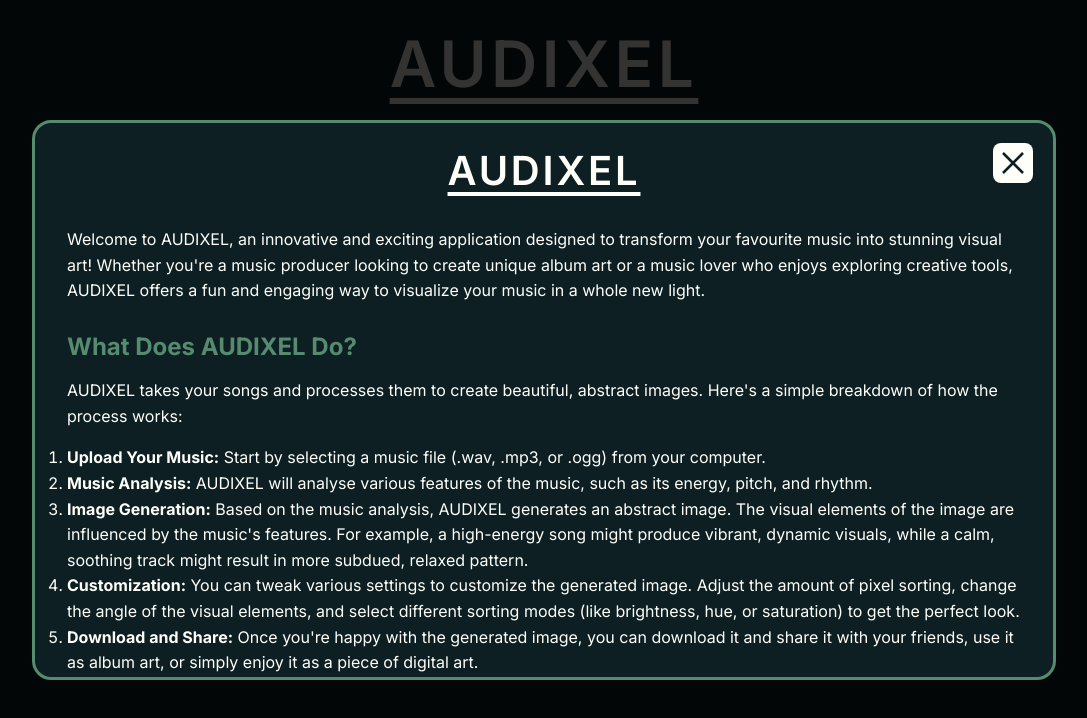
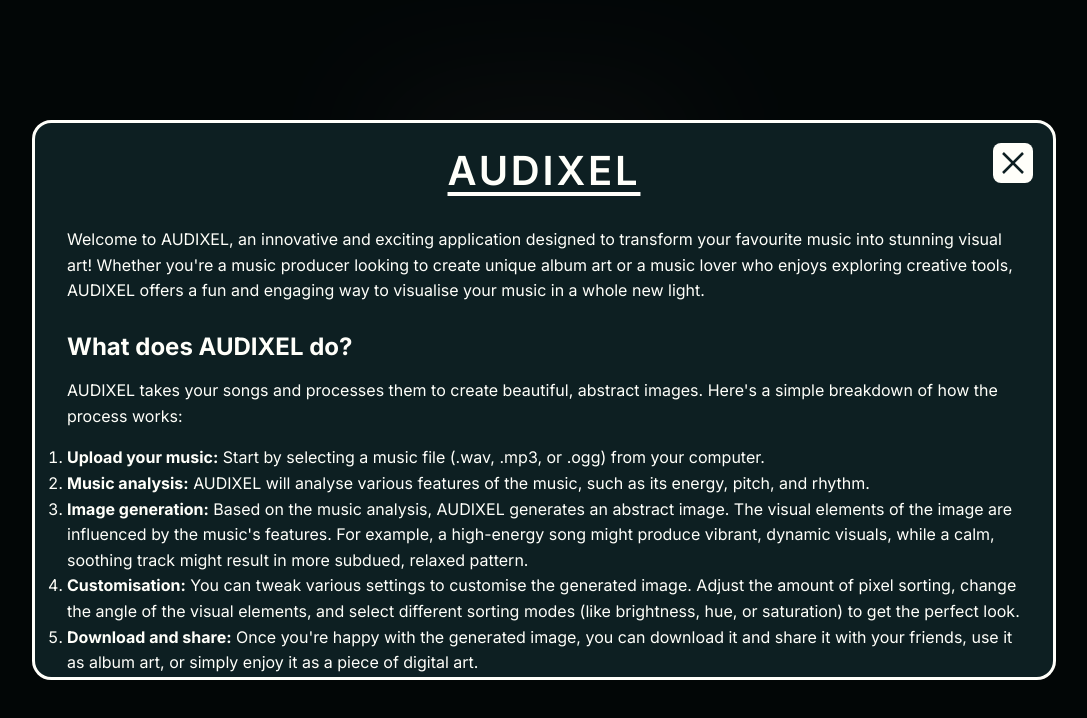
Before and after one commit to erikpataki/AUDIXEL, a React (Create React App) app: page / in a window 1280 px wide. Shown: the top 718 px of the page, without its empty margins (96-1183 px from the left). Built offline with nearby package versions, Linux system fonts and the light colour scheme.

Commit message:
small changes to colours and added drop-shadows to titles and such.

```diff
--- a/src/components/Modal/Modal.css
+++ b/src/components/Modal/Modal.css
@@ -13,7 +13,8 @@
 
 .modal-content {
   background-color: #0D1F22;
-  border: 3px solid #558B6E;
+  /* border: 3px solid #558B6E; */
+  border: 3px solid #FFFFFA;
   border-radius: 1.2rem;
   padding: 2rem;
   width: 80%;
@@ -84,7 +85,7 @@
 .tutorial-message h2 {
   margin-top: 1.5rem;
   margin-bottom: 0.75rem;
-  color: #558B6E;
+  /* color: #558B6E; */
 }
 
 .modal-buttons {
--- a/src/pages/Home.css
+++ b/src/pages/Home.css
@@ -50,12 +50,13 @@
 .main-title {
     width: 100%;
     text-align: left;
-    text-decoration: underline;
+    /* text-decoration: underline; */
     font-size: 3rem;
     margin-bottom: 0;
     letter-spacing: 0.07em;
     font-weight: 600;
     text-underline-offset: 0.17em;
+    filter: drop-shadow(0 0 20px #0D1F22);
     user-select: none;
     -webkit-user-select: none;
     -moz-user-select: none;
@@ -78,6 +79,7 @@
 
 .switch {
     margin-left: auto;
+    filter: drop-shadow(0 0 20px #0d1f2250);
 }
 
 .chosen-file {
--- a/src/pages/LandingPage.css
+++ b/src/pages/LandingPage.css
@@ -6,12 +6,13 @@
     position: absolute;
     top: 0;
     width: 100%;
-    margin-top: 2rem;
+    margin-top: 14vh;
 }
 
 .main-title.landing-page-title-text {
+    font-size: 4rem;
+    filter: drop-shadow(0 0 65px #FFFFFA);
     text-align: center;
-    font-size: 4rem;
 }
 
 .upload-block {
@@ -81,8 +82,6 @@
     align-items: center;
 }
 
-
-
 .upload-text {
     display: flex;
     justify-content: center;
@@ -106,6 +105,8 @@
     justify-content: center;
     align-items: center;
     position: relative;
+    background-color: #0D1F22;
+    filter: drop-shadow(0 0 65px #fffffa2a);
 }
 
 .upload-text:hover {
--- a/src/utils/tutorialContent.js
+++ b/src/utils/tutorialContent.js
@@ -2,19 +2,19 @@ import React from 'react';
 
 export const getTutorialMessage = () => (
   <div>
-    <p>Welcome to AUDIXEL, an innovative and exciting application designed to transform your favourite music into stunning visual art! Whether you're a music producer looking to create unique album art or a music lover who enjoys exploring creative tools, AUDIXEL offers a fun and engaging way to visualize your music in a whole new light.</p>
+    <p>Welcome to AUDIXEL, an innovative and exciting application designed to transform your favourite music into stunning visual art! Whether you're a music producer looking to create unique album art or a music lover who enjoys exploring creative tools, AUDIXEL offers a fun and engaging way to visualise your music in a whole new light.</p>
 
-    <h2>What Does AUDIXEL Do?</h2>
+    <h2>What does AUDIXEL do?</h2>
     <p>AUDIXEL takes your songs and processes them to create beautiful, abstract images. Here's a simple breakdown of how the process works:</p>
     <ol>
-      <li><strong>Upload Your Music:</strong> Start by selecting a music file (.wav, .mp3, or .ogg) from your computer.</li>
-      <li><strong>Music Analysis:</strong> AUDIXEL will analyse various features of the music, such as its energy, pitch, and rhythm.</li>
-      <li><strong>Image Generation:</strong> Based on the music analysis, AUDIXEL generates an abstract image. The visual elements of the image are influenced by the music's features. For example, a high-energy song might produce vibrant, dynamic visuals, while a calm, soothing track might result in more subdued, relaxed pattern.</li>
-      <li><strong>Customization:</strong> You can tweak various settings to customize the generated image. Adjust the amount of pixel sorting, change the angle of the visual elements, and select different sorting modes (like brightness, hue, or saturation) to get the perfect look.</li>
-      <li><strong>Download and Share:</strong> Once you're happy with the generated image, you can download it and share it with your friends, use it as album art, or simply enjoy it as a piece of digital art.</li>
+      <li><strong>Upload your music:</strong> Start by selecting a music file (.wav, .mp3, or .ogg) from your computer.</li>
+      <li><strong>Music analysis:</strong> AUDIXEL will analyse various features of the music, such as its energy, pitch, and rhythm.</li>
+      <li><strong>Image generation:</strong> Based on the music analysis, AUDIXEL generates an abstract image. The visual elements of the image are influenced by the music's features. For example, a high-energy song might produce vibrant, dynamic visuals, while a calm, soothing track might result in more subdued, relaxed pattern.</li>
+      <li><strong>Customisation:</strong> You can tweak various settings to customise the generated image. Adjust the amount of pixel sorting, change the angle of the visual elements, and select different sorting modes (like brightness, hue, or saturation) to get the perfect look.</li>
+      <li><strong>Download and share:</strong> Once you're happy with the generated image, you can download it and share it with your friends, use it as album art, or simply enjoy it as a piece of digital art.</li>
     </ol>
 
-    <h2>Try It Now</h2>
+    <h2>Try it now</h2>
     <p>Curious what your song looks like? Upload your track to find out!</p>
   </div>
 );
```
